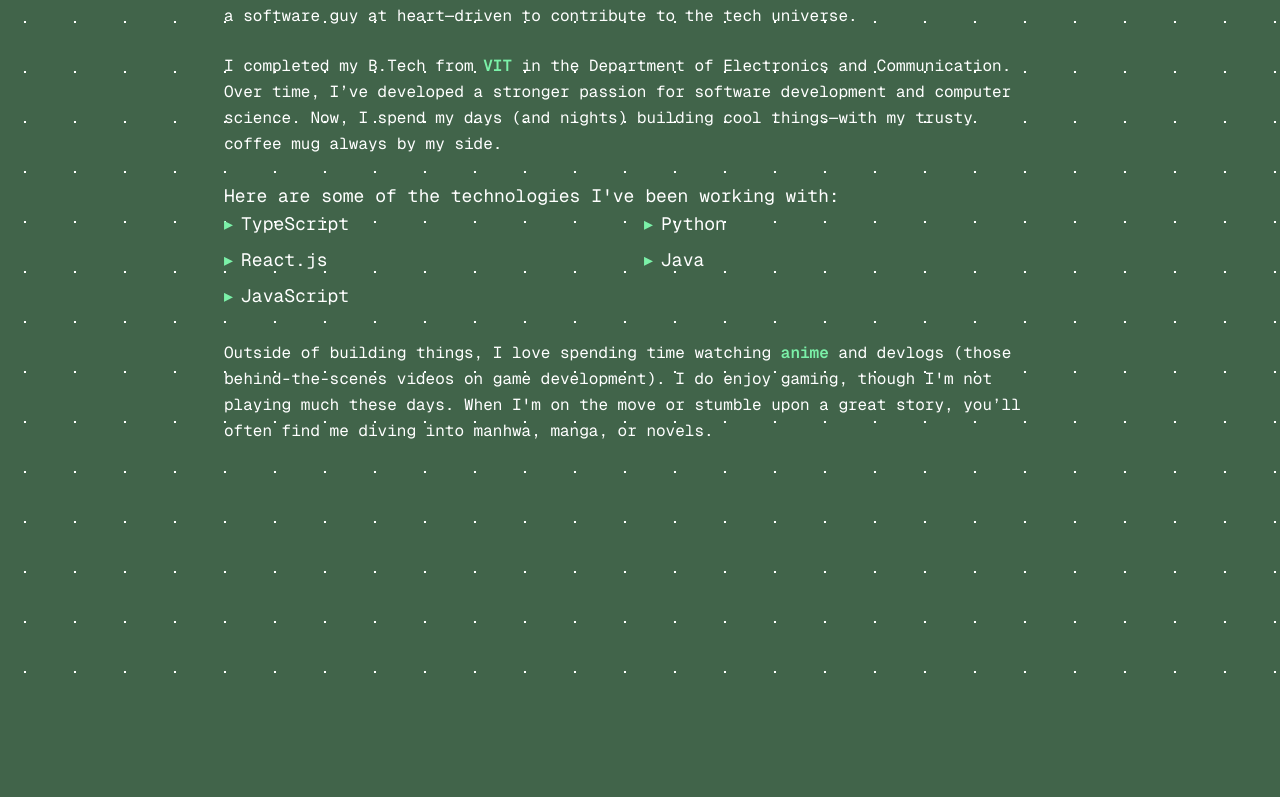
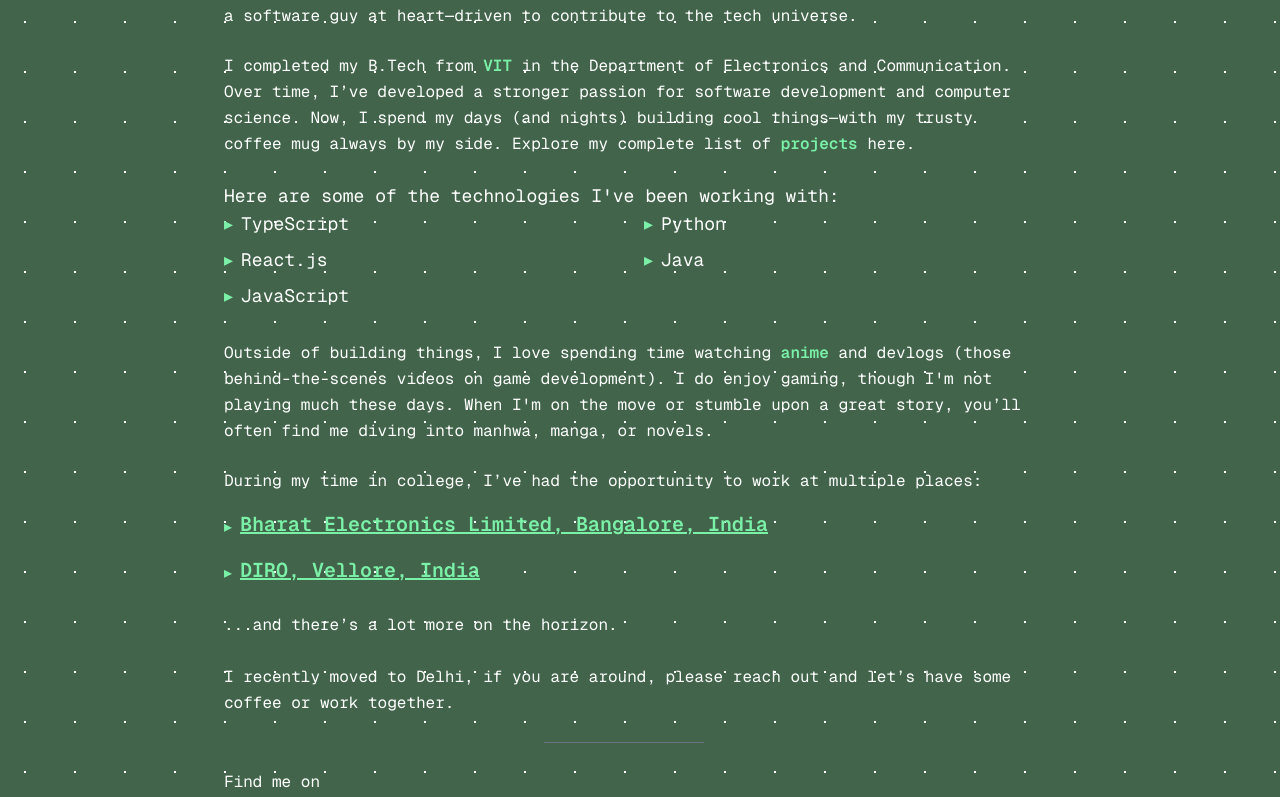
Before and after one commit to venomusblood568/venomusblood568.github.io, a Next.js app: page / in a window 1280 px wide. Shown: the part 303-1100 px from the top of the page. Before the commit the page ends 979 px from the top, so only its background shows below. Built offline with nearby package versions, Linux system fonts and the light colour scheme.

Commit message:
home page complete

```diff
--- a/app/home/page.tsx
+++ b/app/home/page.tsx
@@ -1,6 +1,13 @@
+import { useState } from "react";
 import Header from "../components/header";
 
 export default function HomePage() {
+  const [openIndex, setOpenIndex] = useState<number | null>(null);
+
+  const toggle = (index: number) => {
+    setOpenIndex(openIndex === index ? null : index);
+  };
+
   return (
     <div className="min-h-screen flex flex-col">
       <Header />
@@ -28,7 +35,15 @@ export default function HomePage() {
             in the Department of Electronics and Communication. Over time, I’ve
             developed a stronger passion for software development and computer
             science. Now, I spend my days (and nights) building cool things—with
-            my trusty coffee mug always by my side.
+            my trusty coffee mug always by my side. Explore my complete list of
+            <a
+              href="/project"
+              className="font-semibold text-green-300 hover:text-green-400 transition-colors"
+            >
+              {" "}
+              projects
+            </a>{" "}
+            here.
           </p>
           <br />
           <div className="text-white text-lg leading-relaxed whitespace-pre-line font-mono">
@@ -75,7 +90,102 @@ export default function HomePage() {
             find me diving into manhwa, manga, or novels.
           </p>
           <br />
+          <div className="leading-relaxed text-white whitespace-pre-line">
+            <p>
+              During my time in college, I’ve had the opportunity to work at
+              multiple places:
+            </p>
 
+            <div className="text-white">
+              {/* BEL */}
+              <div className="mt-4 cursor-pointer" onClick={() => toggle(0)}>
+                <div className="flex items-start space-x-2">
+                  <span className="text-green-300 mt-1">▸</span>
+                  <p className="font-semibold underline text-xl text-green-300">
+                    Bharat Electronics Limited, Bangalore, India
+                  </p>
+                </div>
+                {openIndex === 0 && (
+                  <div className="ml-6 mt-2">
+                    <p className="italic">
+                      Mil-Com Intern (Aug 2023 – Sep 2023)
+                    </p>
+                    <ul className="list-disc list-inside mt-1 space-y-1">
+                      <li>
+                        <span className="font-medium">
+                          Military Communications:
+                        </span>{" "}
+                        Engineered a streamlined workflow in military
+                        communications, optimizing the process from idea
+                        generation to production through systematic part
+                        sourcing, simulation analysis, and internal approvals —
+                        reducing time-to-market by 30%.
+                      </li>
+                      <li>
+                        <span className="font-medium">Military Radar:</span>{" "}
+                        Observed the development of secure, interoperable
+                        defense communication systems, including radios and
+                        encryption tools. Focused on innovation, rigorous
+                        testing, cybersecurity, and modernization to enhance
+                        military operations.
+                      </li>
+                    </ul>
+                  </div>
+                )}
+              </div>
+
+              {/* DIRO */}
+              <div className="mt-4 cursor-pointer" onClick={() => toggle(1)}>
+                <div className="flex items-start space-x-2">
+                  <span className="text-green-300 mt-1">▸</span>
+                  <p className="font-semibold underline text-xl text-green-300">
+                    DIRO, Vellore, India
+                  </p>
+                </div>
+                {openIndex === 1 && (
+                  <div className="ml-6 mt-2">
+                    <p className="italic">
+                      Research and Development Intern (Feb 2023 – Mar 2023)
+                    </p>
+                    <ul className="list-disc list-inside mt-1 space-y-1">
+                      <li>
+                        <span className="font-medium">Research:</span> Conducted
+                        in-depth analysis of vehicle types, assessed performance
+                        and cost-effectiveness, and explored advanced sensor
+                        integrations. Analyzed rating systems of Ola, Uber, and
+                        Rapido.
+                      </li>
+                      <li>
+                        <span className="font-medium">
+                          Notion Implementation:
+                        </span>{" "}
+                        Led transition from Google Docs to Notion, designing a
+                        streamlined workspace and improving collaboration and
+                        workflow efficiency.
+                      </li>
+                    </ul>
+                  </div>
+                )}
+              </div>
+            </div>
+
+            <div className="leading-relaxed text-white whitespace-pre-line">
+              <br />
+              <p>...and there’s a lot more on the horizon.</p>
+            </div>
+            <div className="leading-relaxed text-white whitespace-pre-line">
+              <br />
+              <p>
+                I recently moved to Delhi, if you are around, please reach out
+                and let’s have some coffee or work together.
+              </p>
+              <br />
+              <hr className="w-40 mx-auto text-gray-500" />
+              <br />
+              Find me on
+
+            </div>
+          </div>
         </div>
       </div>
     </div>
--- a/app/project/page.tsx
+++ b/app/project/page.tsx
@@ -9,7 +9,7 @@ export default function Project() {
           Projects
         </h1>
         <p className="text-xl text-gray-300">
-          A collection of projects I&apos;sve created or currently maintain.
+          A collection of projects I&apos;ve created or currently maintain.
         </p>
         <hr className="w-24 border-t-2 border-gray-600" />
       </div>
```
